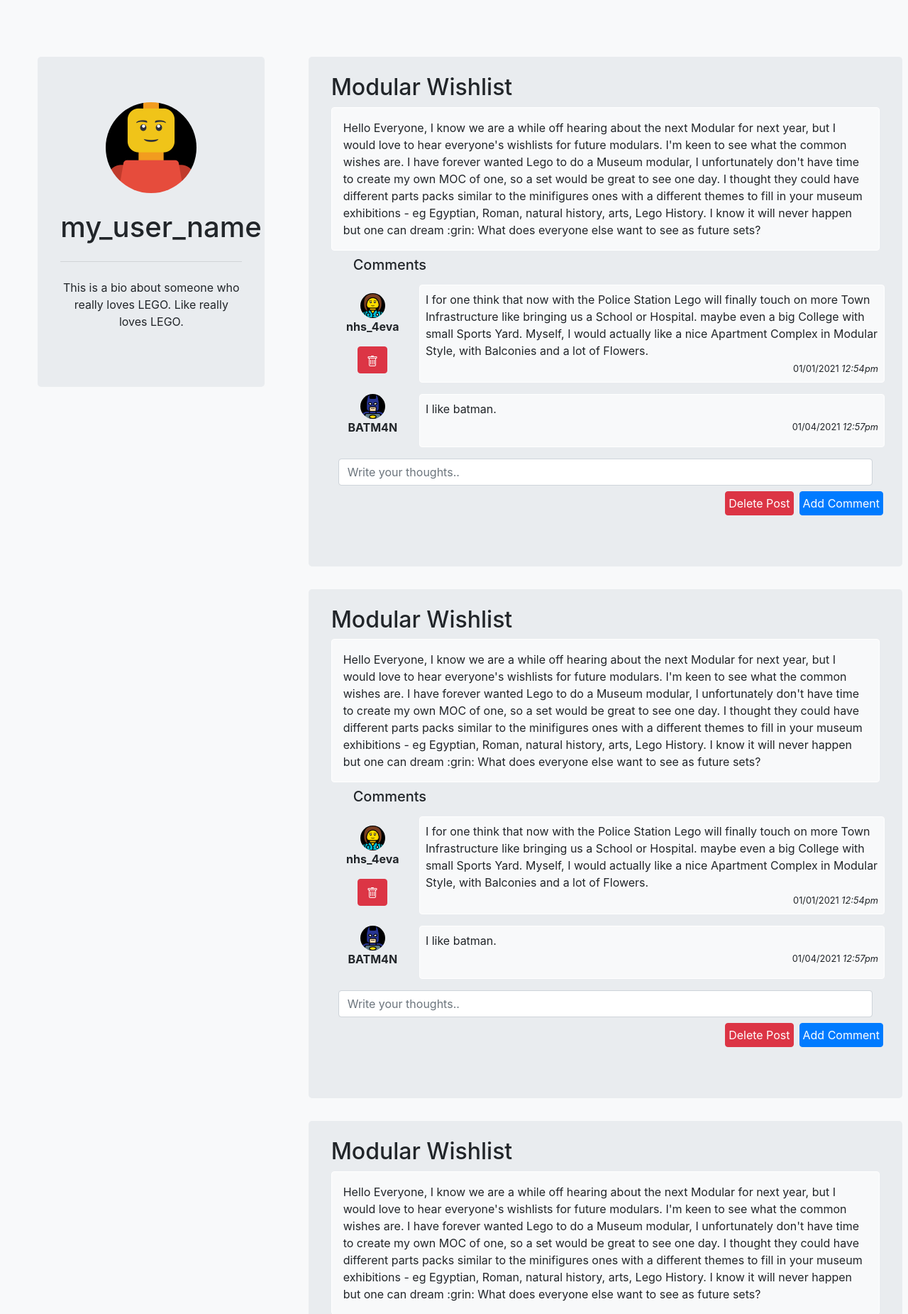
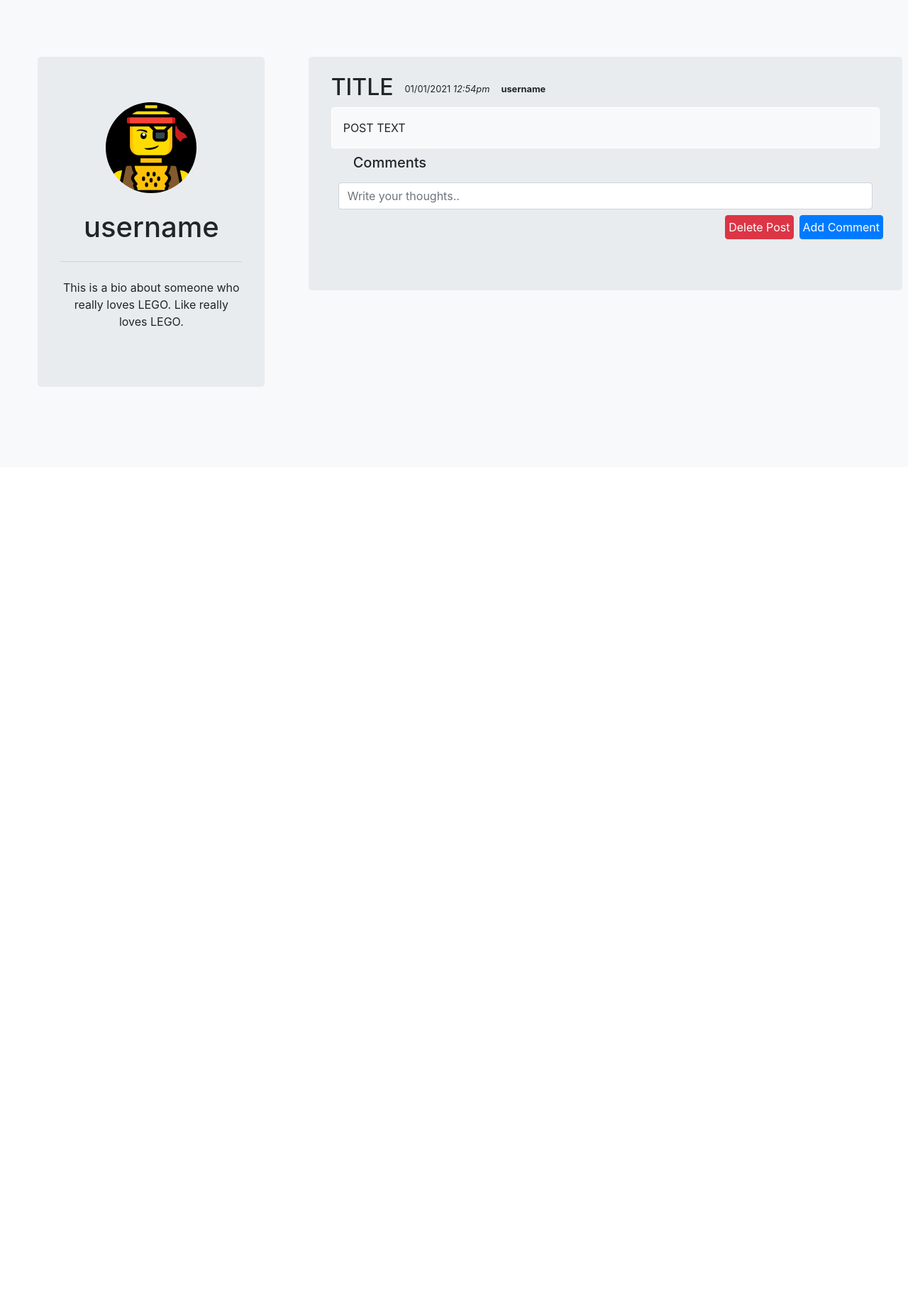
Before and after one commit to beckylloyd/DSS-CW2-GROUP-13, a Flask app: page /profile in a window 1280 px wide. Shown: the part 142-1993 px from the top of the page at 71% size. After the commit the page ends 687 px from the top, so only its background shows below. Run offline with Flask 2, Linux system fonts and the light colour scheme; a user stored in the database is signed in; parts of the project's set-up code (start-up, migrations or seed data) failed here and were passed over; some libraries are stand-ins or nearby versions.

Commit message:
- Profile pages added - Message flashing changed - Some directory traversal fixed (still WIP)

```diff
--- a/DBConnect.py
+++ b/DBConnect.py
@@ -420,8 +420,8 @@ def signUp(email, username, password):
                 sent = True
             else:
                 # new email
-                hashedPass = hash(password)
-                inserted = users_insert((email, username, hashedPass))
+
+                inserted = users_insert((email, username, password))
                 sent = False
                 if inserted:
 
--- a/main.py
+++ b/main.py
@@ -32,7 +32,9 @@ def make_session_permanent():
             delta = now - last_active
             if delta.seconds > 600:
                 session['last_active'] = now
-                flash("Your session has expired due to 10 minutes of inactivity, please sign back in to access your account. ", "warning")
+                flash(
+                    "Your session has expired due to 10 minutes of inactivity, please sign back in to access your account. ",
+                    "warning")
                 session.pop('userid', None)
                 session.pop('username', None)
                 return redirect("/logIn")
@@ -40,9 +42,9 @@ def make_session_permanent():
             pass
 
     try:
-       session['last_active'] = now
+        session['last_active'] = now
     except:
-       pass
+        pass
 
 
 def std_context(f):
@@ -102,8 +104,12 @@ def index():
 @std_context
 def logIn():
     context = request.context
+    if context['loggedIn']:
+        flash("Oops you need to log out to view that page!", "warning")
+        return redirect('/')
+
+    context = request.context
     return render_template('logIn.html', **context)
-
 
 
 @app.route('/userLogIn', methods=['GET', 'POST'])
@@ -116,13 +122,15 @@ def userLogIn():
         email = request.form['email']
         password = request.form['password']
         result = DBConnect.login(email, password)
-        context['message'] = result[1]
+        if not result[0]:
+            flash("Error logging in, please try again.", "danger")
+
         if result[0]:
             session['userid'] = DBConnect.users_get_id(email)
             session['username'] = DBConnect.users_get_username(session['userid'])
             return redirect('/')
     else:
-        context['message'] = "User already logged in :("
+        flash("Oops, a user is already logged in!")
 
     return render_template('logIn.html', **context)
 
@@ -130,6 +138,11 @@ def userLogIn():
 @app.route('/signUp')
 @std_context
 def signUp():
+    context = request.context
+    if context['loggedIn']:
+        flash("Oops you need to log out to view that page!", "warning")
+        return redirect('/')
+
     context = request.context
     return render_template('signUp.html', **context)
 
@@ -147,11 +160,12 @@ def userSignUp():
         result = DBConnect.signUp(email, username, password)
         context['message'] = result[1]
     else:
-        context['message'] = "User already logged in :("
+        flash("Please sign out to create a new account.")
 
     return render_template('signUp.html', **context)
 
 @app.route('/userLogOut')
+@std_context
 def userLogOut():
     session.pop('userid', None)
     session.pop('username', None)
@@ -159,17 +173,21 @@ def userLogOut():
 
 # used in session auto log out modal to update last active in python
 @app.route('/ajaxLogOut', methods=['GET', 'POST'])
+@std_context
 def ajaxLogOut():
     session.pop('userid', None)
     session.pop('username', None)
     flash("Your session has expired due to 10 minutes of inactivity, please sign back in to access your account. ",
           "warning")
-    return json.dumps({'status': 'OK', 'message': "Your session has expired due to 10 minutes of inactivity, please sign back in to access your account." });
+    return json.dumps({'status': 'OK',
+                       'message': "Your session has expired due to 10 minutes of inactivity, please sign back in to access your account."});
+
 
 # used in session auto log out modal to update last active in python
 @app.route('/ajaxExtend', methods=['GET', 'POST'])
+@std_context
 def ajaxExtend():
-    return json.dumps({'status': 'OK', 'message': "session extended" });
+    return json.dumps({'status': 'OK', 'message': "session extended"});
 
 # show new post page
 @app.route('/newPost')
@@ -221,21 +239,60 @@ def search():
         datetime = item[3] + " " + item[4]
         title = Utilities.unencode(item[1])
         body = Utilities.unencode(item[2])
-        posts.append([title, body, item[6], item[5],datetime ])
+        posts.append([title, body, item[6], item[5], datetime])
     context['search_term'] = results[0]
     context['rows'] = posts
     return render_template('searchResults.html', **context)
-
 
 
 # my profile
 @app.route('/profile')
 @std_context
 def profile():
+    context = request.context
+    if not context['loggedIn']:
+        flash("Oops you need to log in to view that page!", "warning")
+        return redirect('/')
 
     context = request.context
-    context['list'] = [1, 2, 3, 4, 5,6,7,8,9,10]
+
+    # Get user details
+    # array of [image text name, user name, bio] (SHOULD BE ABLE TO ADD THIS INTO LOG IN SO ITS SAVED IN THE SESSION)
+    context['username'] = "username"
+    context['image'] = "LEGO_PIRATE"
+    context['bio'] = "This is a bio about someone who really loves LEGO. Like really loves LEGO."
+
+    # Get post details into array of arrays - given the username into database method
+    # Single array contain [Title, date, time, post text, username, post_id]
+    # for each loop to append the 'boolean' value to end of each post array (checking if the username is the user that is logged in)
+    # for each loop to append array of array of comments to end of each post array
+    # Single array contains [image text name, user name, comment, date, time]
+    # for each loop in each comment to check if boolean of if user name = logged in user
+
+    context['list'] = [["TITLE", "01/01/2021", "12:54pm",
+                        "POST TEXT", "username", True,
+                        [["LEGO_NURSE", "commenter_name", False, "comment", "01/01/21", "10:00am"],
+                         ["LEGO_Pirate", "username", True, "comment back", "01/01/21", "10:07am"]]]
+                       ]
     return render_template('profile.html', **context)
+
+
+# other profile
+@app.route('/otherProfile')
+@std_context
+def otherProfile(username):
+    context = request.context
+
+    # get user details based on username
+    # results = DBConnect.getUserdetails(username)
+    # context['username'] = results[1]
+    # context['image'] = results[2]
+    # context['bio'] = results[3]
+
+    return render_template('profile.html', **context)
+
+
+
 
 
 if __name__ == '__main__':
--- a/templates/base.html
+++ b/templates/base.html
@@ -40,8 +40,11 @@
 
             <div class="col-4 d-flex justify-content-left align-items-center">
                 <a style="color: black" class="nav-link p-2" href="/home">Home</a>
-                <a style="color: black" class="nav-link p-2"  href="/newPost">New Post</a>
-                <a style="color: black" class="nav-link p-2"  href="/profile">Profile</a>
+                {% if loggedIn %}
+                <a style="color: black" class="nav-link p-2" href="/newPost">New Post</a>
+
+                <a style="color: black" class="nav-link p-2" href="/profile">Profile</a>
+                {% endif %}
             </div>
 
             <div class="col-6 d-flex justify-content-end align-items-center">
@@ -56,8 +59,10 @@
                    href="/userLogOut">Log Out</a>
 
                 {% else %}
-                <a class="btn btn-light" style="background-color: white; border-color: white;" role="button" href="/logIn">Log In</a>
-                <a  class="btn btn-light mx-2" style="background-color: white; border-color: white;" role="button" href="/signUp">Sign up</a>
+                <a class="btn btn-light" style="background-color: white; border-color: white;" role="button"
+                   href="/logIn">Log In</a>
+                <a class="btn btn-light mx-2" style="background-color: white; border-color: white;" role="button"
+                   href="/signUp">Sign up</a>
 
                 {% endif %}
             </div>
@@ -96,7 +101,8 @@
                 <h5 class="modal-title" id="exampleModalLabel">Session time out warning</h5>
             </div>
             <div class="modal-body">
-                You will be logged out in <span id="seconds-timer"></span> seconds as you have been inactive for 10 minutes. Do you want to extend the session?
+                You will be logged out in <span id="seconds-timer"></span> seconds as you have been inactive for 10
+                minutes. Do you want to extend the session?
             </div>
             <div class="modal-footer">
                 <button id="keepSession" type="button" class="btn btn-success">Stay logged in</button>
@@ -115,13 +121,12 @@
     {% block content %}{% endblock %}
 </div>
 
-<script src="https://code.jquery.com/jquery-3.3.1.slim.min.js"
-        integrity="sha384-q8i/X+965DzO0rT7abK41JStQIAqVgRVzpbzo5smXKp4YfRvH+8abtTE1Pi6jizo"
-        crossorigin="anonymous"></script>
+
+<script src="https://ajax.googleapis.com/ajax/libs/jquery/3.5.1/jquery.min.js"></script>
 <script src="https://cdnjs.cloudflare.com/ajax/libs/popper.js/1.14.7/umd/popper.min.js"
         integrity="sha384-UO2eT0CpHqdSJQ6hJty5KVphtPhzWj9WO1clHTMGa3JDZwrnQq4sF86dIHNDz0W1"
         crossorigin="anonymous"></script>
-<script src="https://ajax.googleapis.com/ajax/libs/jquery/3.5.1/jquery.min.js"></script>
+
 <script src="https://stackpath.bootstrapcdn.com/bootstrap/4.3.1/js/bootstrap.min.js"
         integrity="sha384-JjSmVgyd0p3pXB1rRibZUAYoIIy6OrQ6VrjIEaFf/nJGzIxFDsf4x0xIM+B07jRM"
         crossorigin="anonymous"></script>
--- a/templates/profile.html
+++ b/templates/profile.html
@@ -7,13 +7,12 @@
     <div class="col-md-4 p-2 d-flex justify-content-center">
         <div class="sticky-top" style="top: 70px">
             <div class="jumbotron" style="min-width: auto; max-width: 320px">
-                <img src="/static/user_images/user.png" alt="User Profile Image" class="rounded-circle mx-auto d-block"
+                <img src="/static/user_images/{{image}}.png" alt="User Profile Image" class="rounded-circle mx-auto d-block"
                      style="max-width: 50%">
                 <br>
-                <h1 class="text-center">my_user_name</h1>
+                <h1 class="text-center">{{username}}</h1>
                 <hr class="my-4">
-                <p class="text-center">This is a bio about someone who really loves LEGO. Like really loves
-                    LEGO.</p>
+                <p class="text-center">{{bio}}</p>
             </div>
         </div>
     </div>
@@ -27,21 +26,25 @@
         <div class="jumbotron pt-2">
             <div class="container-fluid pt-3 pb-2 ">
                 <div id="PostTitle" class="row">
-                    <h2>Modular Wishlist</h2>
+                    <h2>{{item[0]}}</h2>
+                    <span class="font-weight-light pl-3 pt-2 justify-content-end">
+                                        <small> {{item[1]}}
+                                            <span class="font-italic">
+                                                {{item[2]}}
+                                            </span>
+                                        </small>
+                                    </span>
+                    <span class="font-weight-light pl-3 pt-2 justify-content-end">
+                                        <small>
+                                            <span class="font-weight-bold">
+                                                {{item[4]}}
+                                            </span>
+                                        </small>
+                                    </span>
                 </div>
+
                 <div id="PostMain" class="row rounded border border-white p-3 bg-light">
-                    Hello Everyone,
-
-                    I know we are a while off hearing about the next Modular for next year, but I would love to hear
-                    everyone's wishlists for future modulars. I'm keen to see what the common wishes are.
-
-                    I have forever wanted Lego to do a Museum modular, I unfortunately don't have time to create my own
-                    MOC of one, so a set would be great to see one day. I thought they could have different parts packs
-                    similar to the minifigures ones with a different themes to fill in your museum exhibitions - eg
-                    Egyptian, Roman, natural history, arts, Lego History. I know it will never happen but one can dream
-                    :grin:
-
-                    What does everyone else want to see as future sets?
+                    {{item[3]}}
                 </div>
 
                 <!-- Box for each comment - TO DO need to make into list -->
@@ -50,7 +53,8 @@
                 </span>
 
 
-                    <!-- NEEDS FOR LOOP LIKE ABOVE FOR EACH COMMENT -->
+                <!-- NEEDS FOR LOOP LIKE ABOVE FOR EACH COMMENT -->
+                {%for comment in item[7]%}
                 <div id="Comments" class="row">
                     <div id="CommentContainer" class="container-fluid p-2">
                         <div class="row">
@@ -58,14 +62,15 @@
 
                                 <div id="CommenterImg" class="col-12">
                                     <div class="row d-flex justify-content-center">
-                                        <img src="/static/user_images/LEGO_NURSE.png" alt="User Profile Image"
+                                        <img src="/static/user_images/{{comment[0]}}.png" alt="User Profile Image"
                                              class="rounded-circle"
                                              style="max-width: 35px">
                                     </div>
                                     <div class="row d-flex justify-content-center">
                                         <p class="font-weight-bold">
-                                        nhs_4eva </p>
+                                            {{comment[1]}} </p>
                                     </div>
+                                    {% if comment[5] %}
                                     <div class="row d-flex justify-content-center">
                                         <button type="button" class="btn btn-danger"
                                                 aria-label="Delete comment">
@@ -77,29 +82,25 @@
                                             </svg>
                                         </button>
                                     </div>
+                                    {% endif %}
                                 </div>
 
                             </div>
                             <div class="col-10 rounded border border-white mx-auto p-2 bg-light">
                                 <div class="row">
                                     <div id="Comment" class="col-12"><span class="text-left">
-                                        I for one think that now with the Police Station Lego will finally touch on more
-                                        Town Infrastructure like bringing us a School or Hospital. maybe even a big
-                                        College with small Sports Yard.
-                                        Myself, I would actually like a nice Apartment Complex in Modular Style, with
-                                        Balconies and a lot of Flowers.</span>
+                                        {{comment[2]}}</span>
                                     </div>
 
                                 </div>
                                 <div class="row">
-                                    <div class="col-9">
-                                    </div>
-                                    <div class="col-3">
-                                        <div class="row mx-auto justify-content-end">
-                                     <span class="font-weight-light">
-                                        <small> 01/01/2021
-                                            <span class="font-italic">
-                                                12:54pm
+
+                                    <div class="col-12">
+                                        <div class="row mx-auto justify-content-end ">
+                                     <span class="font-weight-light ">
+                                        <small> {{comment[3]}}
+                                            <span class="font-italic align-bottom">
+                                                {{comment[4]}}
                                             </span>
                                         </small>
                                     </span>
@@ -115,73 +116,28 @@
                     </div>
 
                 </div>
-
-
-
-                                   <!-- NEEDS FOR LOOP LIKE ABOVE FOR EACH COMMENT -->
-                <div class="row">
-                    <div class="container-fluid p-2">
-                        <div class="row">
-                            <div class="col-2 align-self-center">
-
-                                <div class="col-12">
-                                    <div class="row d-flex justify-content-center">
-                                        <img src="/static/user_images/LEGO_BATMAN.png" alt="User Profile Image"
-                                             class="rounded-circle"
-                                             style="max-width: 35px">
-                                    </div>
-                                    <div class="row d-flex justify-content-center">
-                                        <p class="font-weight-bold">
-                                        BATM4N </p>
-                                    </div>
-
-                                </div>
-
-                            </div>
-                            <div class="col-10 rounded border border-white mx-auto p-2 bg-light">
-                                <div class="row">
-                                    <div  class="col-12"><span class="text-left">
-                                     I like batman.</span>
-                                    </div>
-
-                                </div>
-                                <div class="row">
-                                    <div class="col-9">
-                                    </div>
-                                    <div class="col-3">
-                                        <div class="row mx-auto justify-content-end">
-                                     <span class="font-weight-light">
-                                        <small> 01/04/2021
-                                            <span class="font-italic">
-                                                12:57pm
-                                            </span>
-                                        </small>
-                                    </span>
-                                        </div>
-                                    </div>
-
-                                </div>
-
-
-                            </div>
-                        </div>
-
-                    </div>
-
-                </div>
+                {% endfor %}
 
 
                 <!-- Add comments box if logged in -->
                 <form class="mt-2">
                     <div class="form-row mb-2 mt-2">
+                        {% if loggedIn %}
                         <input type="text" class="form-control" id="newComment" placeholder="Write your thoughts..">
+                        {% else %}
+                        <input type="text" class="form-control" placeholder="Please log in to add a comment." disabled>
+                        {% endif %}
                     </div>
                     <div class="form-row justify-content-end">
 
                         <div class="row ">
                             <!-- Delete button if user who posted the post was who is logged in-->
+                            {% if item[5] %}
                             <button type="submit" class="btn btn-danger p-1 mr-2">Delete Post</button>
+                            {% endif %}
+                            {% if loggedIn %}
                             <button type="submit" class="btn btn-primary p-1">Add Comment</button>
+                            {% endif %}
                         </div>
                     </div>
                 </form>
```
